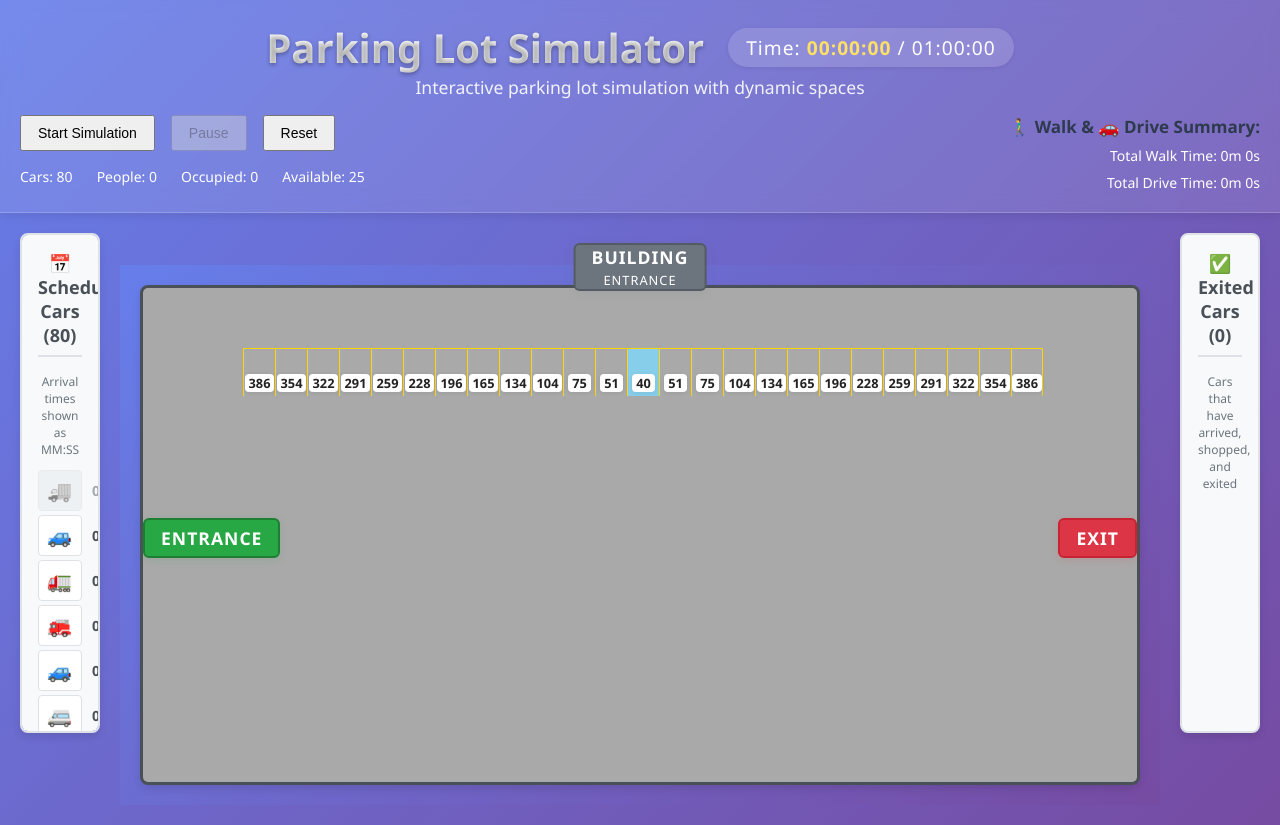
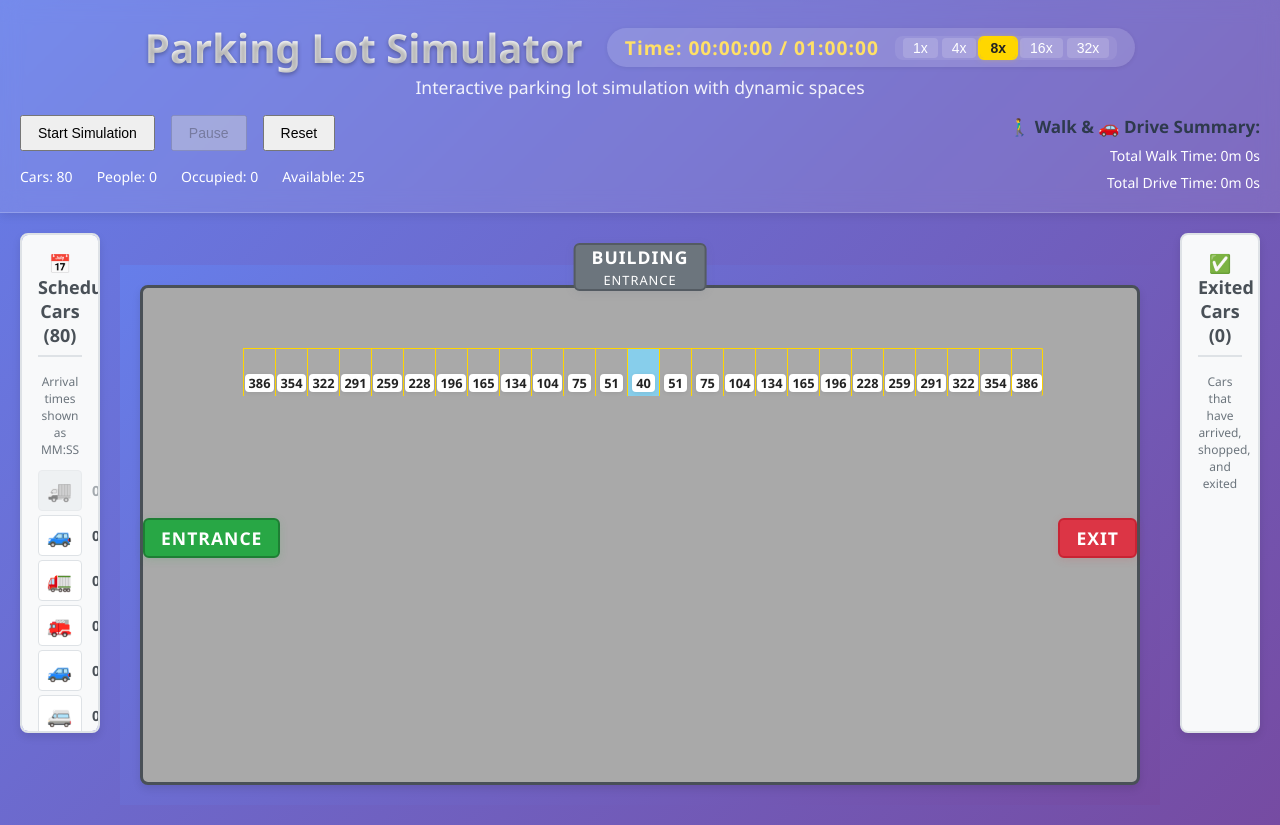
Before and after one commit to josephecombs/parking-lot-simulator, a React (Create React App) app: page / in a window 1280 px wide. Built offline with nearby package versions, Linux system fonts and the light colour scheme.

Commit message:
add speed controls to simulation!

```diff
--- a/src/App.js
+++ b/src/App.js
@@ -12,9 +12,19 @@ function App() {
   const [time, setTime] = useState(0);
   const [isSimulationRunning, setIsSimulationRunning] = useState(false);
   const [hoveredCarInfo, setHoveredCarInfo] = useState(null);
+  const [simulationSpeed, setSimulationSpeed] = useState(8); // Default 8x
 
   // Total simulation time: 3600 seconds (1 hour)
   const TOTAL_SIMULATION_TIME = 3600;
+
+  // Map speed to interval in ms
+  const speedToInterval = {
+    1: 1000,
+    4: 250,
+    8: 125,
+    16: 62.5,
+    32: 31.25,
+  };
 
   useEffect(() => {
     let interval;
@@ -31,10 +41,10 @@ function App() {
           }
           return newTime;
         });
-      }, 125); // 0.125 seconds per tick for 8x realtime simulation
+      }, speedToInterval[simulationSpeed]);
     }
     return () => clearInterval(interval);
-  }, [isSimulationRunning, time, simulationManager]);
+  }, [isSimulationRunning, time, simulationManager, simulationSpeed]);
 
   const startSimulation = () => {
     setTime(0);
@@ -70,8 +80,35 @@ function App() {
       <header className="App-header">
         <div style={{ display: 'flex', alignItems: 'center', justifyContent: 'center', gap: 24 }}>
           <h1 style={{ margin: 0 }}>Parking Lot Simulator</h1>
-          <div className="time-ticker">
-            Time: <span>{formatTime(time)}</span> / {formatTime(TOTAL_SIMULATION_TIME)}
+          <div className="time-ticker" style={{ display: 'flex', alignItems: 'center', gap: 16 }}>
+            <span>
+              Time: <span>{formatTime(time)}</span> / {formatTime(TOTAL_SIMULATION_TIME)}
+            </span>
+            {/* Speed Controls */}
+            <div style={{ display: 'flex', alignItems: 'center', gap: 4, background: 'rgba(255,255,255,0.08)', borderRadius: 8, padding: '2px 8px' }}>
+              {[1, 4, 8, 16, 32].map((speed) => (
+                <button
+                  key={speed}
+                  onClick={() => setSimulationSpeed(speed)}
+                  style={{
+                    background: simulationSpeed === speed ? '#ffd700' : 'rgba(255,255,255,0.15)',
+                    color: simulationSpeed === speed ? '#222' : '#fff',
+                    border: 'none',
+                    borderRadius: 4,
+                    padding: '2px 10px',
+                    fontWeight: simulationSpeed === speed ? 700 : 400,
+                    fontSize: 14,
+                    cursor: 'pointer',
+                    outline: simulationSpeed === speed ? '2px solid #ffd700' : 'none',
+                    boxShadow: simulationSpeed === speed ? '0 0 6px #ffd70088' : 'none',
+                    transition: 'all 0.15s',
+                  }}
+                  aria-label={`Set simulation speed to ${speed}x`}
+                >
+                  {speed}x
+                </button>
+              ))}
+            </div>
           </div>
         </div>
         <p>Interactive parking lot simulation with dynamic spaces</p>
--- a/src/models/Car.js
+++ b/src/models/Car.js
@@ -89,10 +89,23 @@ export class Car {
   }
 
   findAndClaimClosestSpace(parkingLot) {
-    const availableSpaces = parkingLot.getSpaces().filter(space => space.isAvailable());
+    // Filter available spaces based on handicapped status
+    let availableSpaces = parkingLot.getSpaces().filter(space => space.isAvailable());
+
+    // Check if this car is handicapped
+    const isHandicapped = this.person && this.person.isHandicapped();
+
+    if (isHandicapped) {
+      // Handicapped cars can park in any available space (handicapped or regular)
+      console.log(`Car ${this.id} is handicapped - can select any available space`);
+    } else {
+      // Non-handicapped cars can only park in non-handicapped spaces
+      availableSpaces = availableSpaces.filter(space => !space.handicapped);
+      console.log(`Car ${this.id} is not handicapped - can only select non-handicapped spaces`);
+    }
 
     if (availableSpaces.length === 0) {
-      console.warn(`No available spaces for car ${this.id}`);
+      console.warn(`No available ${isHandicapped ? '' : 'non-handicapped '}spaces for car ${this.id}`);
       return;
     }
 
@@ -126,7 +139,8 @@ export class Car {
         this.targetSpace = closestSpace;
         // Mark the space as occupied immediately
         closestSpace.occupy(this);
-        console.log(`✅ Car ${this.id} successfully claimed space at distance ${minDistance.toFixed(2)}px from building entrance`);
+        const spaceType = closestSpace.handicapped ? 'handicapped' : 'regular';
+        console.log(`✅ Car ${this.id} (${isHandicapped ? 'handicapped' : 'non-handicapped'}) successfully claimed ${spaceType} space at distance ${minDistance.toFixed(2)}px from building entrance`);
       } else {
         console.warn(`⚠️ Space was claimed by another car while car ${this.id} was selecting. Trying again...`);
         // Recursively try to find another space
```
